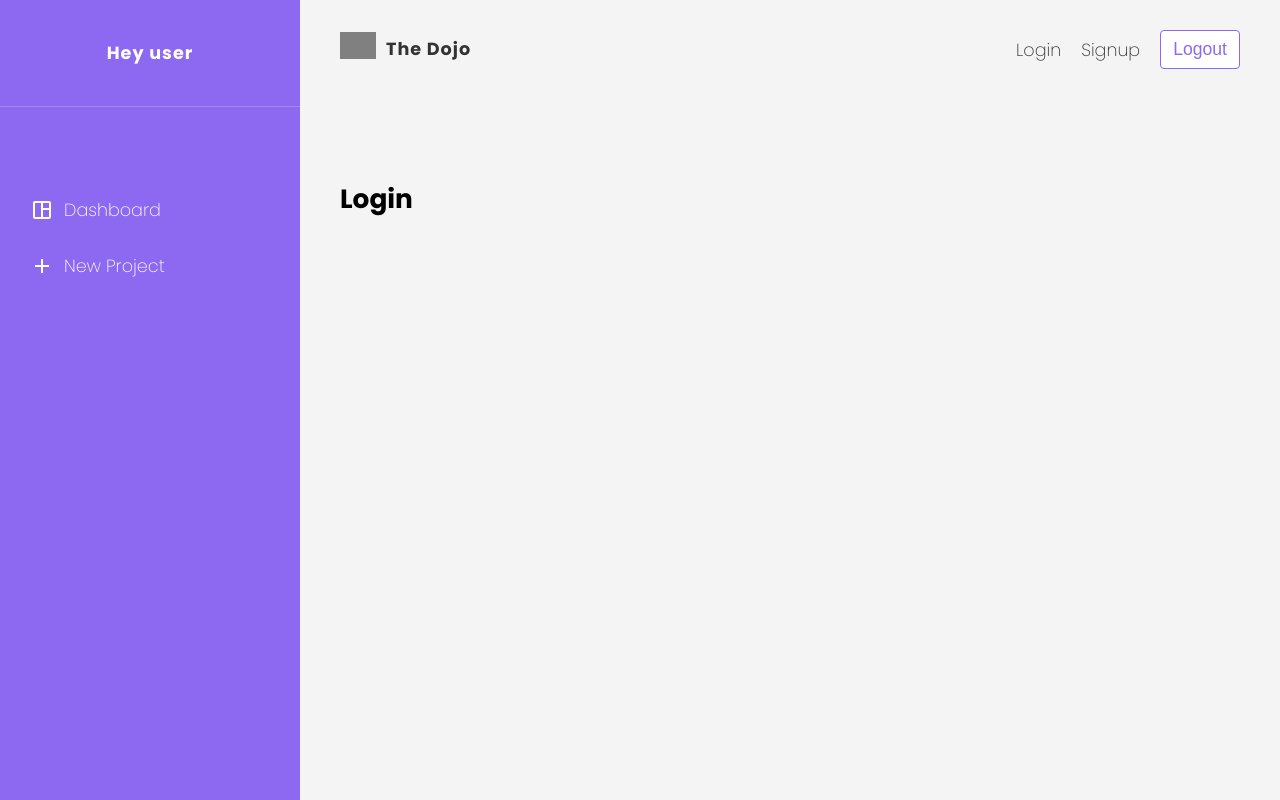
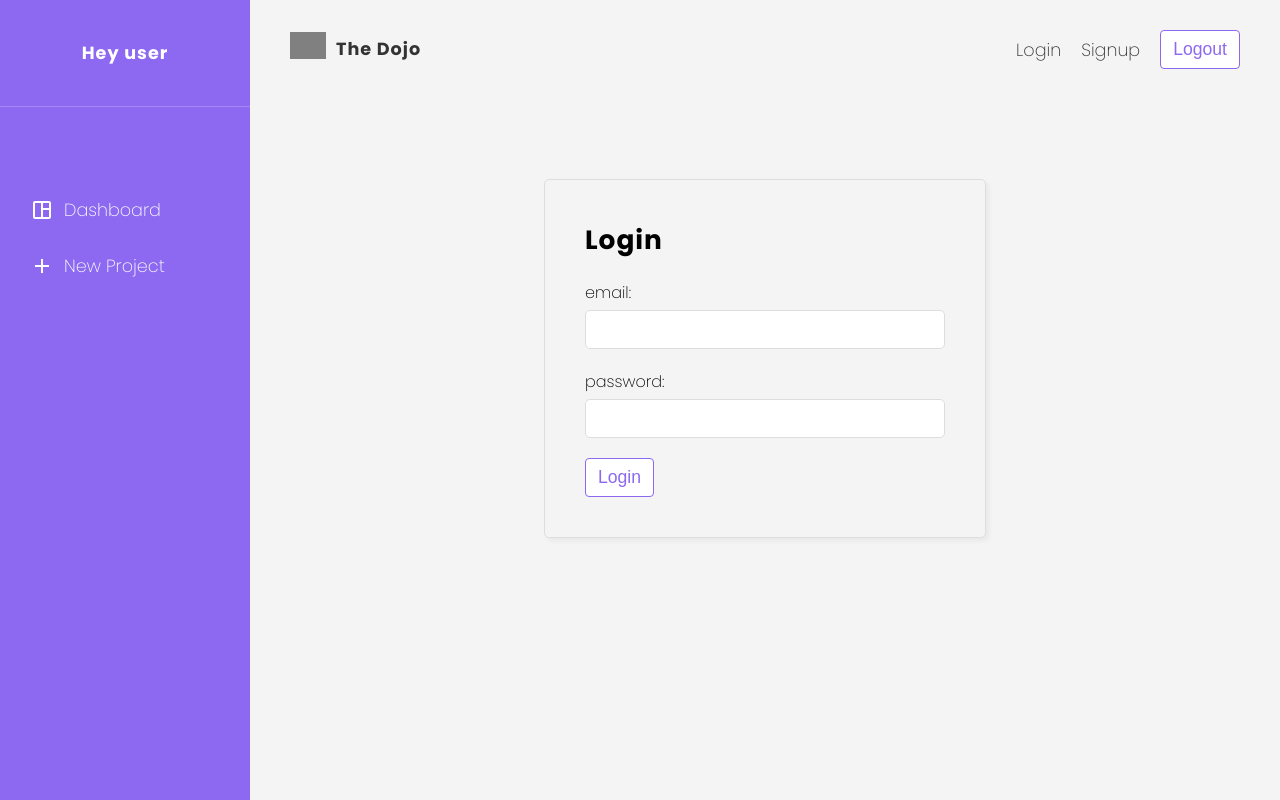
Before and after one commit to JerryDoran/react-project-management, a React (Create React App) app: page /login in a window 1280 px wide. Built offline with nearby package versions, Linux system fonts and the light colour scheme; no server answers; grey boxes are pictures that could not be loaded.

Commit message:
added signup and login functionality and route guards for application

```diff
--- a/src/App.js
+++ b/src/App.js
@@ -1,4 +1,10 @@
-import { BrowserRouter as Router, Route, Switch } from 'react-router-dom';
+import {
+  BrowserRouter as Router,
+  Route,
+  Switch,
+  Redirect,
+} from 'react-router-dom';
+import { useAuthContext } from './hooks/useAuthContext';
 
 // styles
 import GlobalStyle from './GlobalStyles.styled';
@@ -14,32 +20,41 @@ import Navbar from './components/navbar/Navbar';
 import Sidebar from './components/sidebar/Sidebar';
 
 function App() {
+  const { user, authIsReady } = useAuthContext();
+
   return (
     <div className='App'>
       <GlobalStyle />
+      {authIsReady && (
         <Router>
           <Sidebar />
           <div className='container'>
             <Navbar />
             <Switch>
               <Route exact path='/'>
-              <Dashboard />
+                {!user && <Redirect to='/login' />}
+                {user && <Dashboard />}
               </Route>
               <Route path='/create'>
-              <Create />
+                {!user && <Redirect to='/login' />}
+                {user && <Create />}
               </Route>
               <Route path='/login'>
-              <Login />
+                {user && <Redirect to='/' />}
+                {!user && <Login />}
               </Route>
               <Route path='/signup'>
-              <Signup />
+                {user && <Redirect to='/' />}
+                {!user && <Signup />}
               </Route>
               <Route path='/projects/:id'>
-              <Project />
+                {!user && <Redirect to='/login' />}
+                {user && <Project />}
               </Route>
             </Switch>
           </div>
         </Router>
+      )}
     </div>
   );
 }
--- a/src/components/navbar/Navbar.js
+++ b/src/components/navbar/Navbar.js
@@ -5,14 +5,17 @@ import {
   ListItem,
   LogoContainer,
   LogoIcon,
-  Navbar,
+  Nav,
 } from './Navbar.styled';
 import temple from '../../assets/temple.svg';
 import { Link } from 'react-router-dom';
+import { useLogout } from '../../hooks/useLogout';
 
-export default function Create() {
+export default function Navbar() {
+  const { logout, isPending } = useLogout();
+
   return (
-    <Navbar>
+    <Nav>
       <LogoContainer>
         <Link to='/'>
           <LogoIcon src={temple} alt='dojo logo' />
@@ -28,9 +31,10 @@ export default function Create() {
           <Link to='/signup'>Signup</Link>
         </ListItem>
         <ListItem>
-          <Button>Logout</Button>
+          {!isPending && <Button onClick={logout}>Logout</Button>}
+          {isPending && <Button disabled>Logging out...</Button>}
         </ListItem>
       </List>
-    </Navbar>
+    </Nav>
   );
 }
--- a/src/components/navbar/Navbar.styled.js
+++ b/src/components/navbar/Navbar.styled.js
@@ -1,6 +1,6 @@
 import styled from 'styled-components';
 
-export const Navbar = styled.div`
+export const Nav = styled.div`
   padding: 30px 0;
   display: flex;
   justify-content: space-between;
--- a/src/components/sidebar/Sidebar.styled.js
+++ b/src/components/sidebar/Sidebar.styled.js
@@ -1,8 +1,8 @@
 import styled from 'styled-components';
 
 export const SidebarContainer = styled.div`
-  width: 300px;
-  min-width: 300px;
+  width: 250px;
+  min-width: 250px;
   background-color: var(--primary-color);
   min-height: 100vh;
   box-sizing: border-box;
--- a/src/firebase/config.js
+++ b/src/firebase/config.js
@@ -1,6 +1,7 @@
 import firebase from 'firebase/app';
 import 'firebase/firestore';
 import 'firebase/auth';
+import 'firebase/storage';
 
 const firebaseConfig = {
   apiKey: 'AIzaSyDJr9y-244bCz4xEdTXuTaRWq7hARptTco',
@@ -17,7 +18,8 @@ firebase.initializeApp(firebaseConfig);
 // init services
 const projectFirestore = firebase.firestore();
 const projectAuth = firebase.auth();
+const projectStorage = firebase.storage();
 
 const timestamp = firebase.firestore.Timestamp;
 
-export { projectFirestore, projectAuth, timestamp };
+export { projectFirestore, projectAuth, projectStorage, timestamp };
--- a/src/hooks/useLogin.js
+++ b/src/hooks/useLogin.js
@@ -1,5 +1,5 @@
 import { useEffect, useState } from 'react';
-import { projectAuth } from '../firebase/config';
+import { projectAuth, projectFirestore } from '../firebase/config';
 import { useAuthContext } from './useAuthContext';
 
 export const useLogin = () => {
@@ -18,6 +18,13 @@ export const useLogin = () => {
         email,
         password
       );
+
+      // update online status
+
+      await projectFirestore
+        .collection('users')
+        .doc(user.uid)
+        .update({ online: true });
 
       dispatch({ type: 'LOGIN', payload: user });
 
--- a/src/hooks/useLogout.js
+++ b/src/hooks/useLogout.js
@@ -1,12 +1,12 @@
 import { useEffect, useState } from 'react';
-import { projectAuth } from '../firebase/config';
+import { projectAuth, projectFirestore } from '../firebase/config';
 import { useAuthContext } from './useAuthContext';
 
 export const useLogout = () => {
   const [error, setError] = useState(null);
   const [isPending, setIsPending] = useState(false);
   const [isCanceled, setIsCanceled] = useState(false);
-  const { dispatch } = useAuthContext();
+  const { dispatch, user } = useAuthContext();
 
   const logout = async () => {
     setError(null);
@@ -14,6 +14,13 @@ export const useLogout = () => {
 
     // sign user out
     try {
+      // update online status
+      const { uid } = user;
+      await projectFirestore
+        .collection('users')
+        .doc(uid)
+        .update({ online: false });
+
       await projectAuth.signOut();
 
       dispatch({ type: 'LOGOUT' });
--- a/src/hooks/useSignup.js
+++ b/src/hooks/useSignup.js
@@ -1,5 +1,9 @@
 import { useEffect, useState } from 'react';
-import { projectAuth } from '../firebase/config';
+import {
+  projectAuth,
+  projectStorage,
+  projectFirestore,
+} from '../firebase/config';
 import { useAuthContext } from './useAuthContext';
 
 export const useSignup = () => {
@@ -8,7 +12,7 @@ export const useSignup = () => {
   const [isCanceled, setIsCanceled] = useState(false);
   const { dispatch } = useAuthContext();
 
-  const signup = async (email, password, displayName) => {
+  const signup = async (email, password, displayName, thumbnail) => {
     setError(null);
     setIsPending(true);
 
@@ -23,8 +27,23 @@ export const useSignup = () => {
         throw new Error('Could not complete signup');
       }
 
+      // upload user photo
+      const uploadPath = `thumbnails/${res.user.uid}/${thumbnail.name}`;
+      const image = await projectStorage.ref(uploadPath).put(thumbnail);
+      const imageURL = await image.ref.getDownloadURL();
+
       // add display name to user
-      await res.user.updateProfile({ displayName: displayName });
+      await res.user.updateProfile({
+        displayName: displayName,
+        photoURL: imageURL,
+      });
+
+      // create user document
+      await projectFirestore.collection('users').doc(res.user.uid).set({
+        online: true,
+        displayName: displayName,
+        photoURL: imageURL,
+      });
 
       // displatch login action
       dispatch({ type: 'LOGIN', payload: res.user });
@@ -36,7 +55,6 @@ export const useSignup = () => {
       }
     } catch (error) {
       if (!isCanceled) {
-        console.log(error.message);
         setError(error.message);
         setIsPending(false);
       }
--- a/src/pages/login/Login.js
+++ b/src/pages/login/Login.js
@@ -1,10 +1,44 @@
+import { useState } from 'react';
+import { useLogin } from '../../hooks/useLogin';
+
 // styles
-import { LoginContainer } from './Login.styled';
+import { AuthForm, Button } from './Login.styled';
 
-export default function Login() {
+export default function Signup() {
+  const [email, setEmail] = useState('');
+  const [password, setPassword] = useState('');
+
+  const { login, isPending, error } = useLogin();
+
+  const handleSubmit = (e) => {
+    e.preventDefault();
+    login(email, password);
+  };
+
   return (
-    <LoginContainer>
+    <AuthForm onSubmit={handleSubmit}>
       <h2>Login</h2>
-    </LoginContainer>
+      <label>
+        <span>email:</span>
+        <input
+          type='email'
+          required
+          onChange={(e) => setEmail(e.target.value)}
+          value={email}
+        />
+      </label>
+      <label>
+        <span>password:</span>
+        <input
+          type='password'
+          required
+          onChange={(e) => setPassword(e.target.value)}
+          value={password}
+        />
+      </label>
+      {!isPending && <Button>Login</Button>}
+      {isPending && <Button disabled>Loading</Button>}
+      {error && <div className='error'>{error}</div>}
+    </AuthForm>
   );
 }
--- a/src/pages/login/Login.styled.js
+++ b/src/pages/login/Login.styled.js
@@ -1,11 +1,55 @@
 import styled from 'styled-components';
 
-export const LoginContainer = styled.div``;
+export const AuthForm = styled.form`
+  border-radius: 5px;
+  max-width: 360px;
+  margin: 60px auto;
+  padding: 40px;
+  border: 1px solid #ddd;
+  box-shadow: 3px 3px 5px rgba(0, 0, 0, 0.05);
 
-// export const DashboardContainer = styled.div``
+  h2 {
+    font-weight: 600;
+    letter-spacing: 1px;
+  }
 
-// export const DashboardContainer = styled.div``
+  label {
+    display: block;
+    margin: 20px auto;
+  }
 
-// export const DashboardContainer = styled.div``
+  span {
+    display: block;
+    margin-bottom: 5px;
+    font-size: 1rem;
+  }
 
-// export const DashboardContainer = styled.div``
+  input {
+    padding: 8px 6px;
+    font-size: 1em;
+    color: #777;
+    width: 100%;
+    box-sizing: border-box;
+    border: 1px solid #ddd;
+    border-radius: 5px;
+  }
+
+  .file {
+    background: #fff;
+  }
+`;
+
+export const Button = styled.button`
+  background: #fff;
+  padding: 8px 12px;
+  border-radius: 4px;
+  color: var(--primary-color);
+  cursor: pointer;
+  font-size: 1em;
+  border: 1px solid var(--primary-color);
+
+  &:hover {
+    color: #fff;
+    background-color: var(--primary-color);
+  }
+`;
--- a/src/pages/signup/Signup.js
+++ b/src/pages/signup/Signup.js
@@ -1,4 +1,5 @@
 import { useState } from 'react';
+import { useSignup } from '../../hooks/useSignup';
 
 // styles
 import { AuthForm, Button } from './Signup.styled';
@@ -9,10 +10,11 @@ export default function Signup() {
   const [displayName, setDisplayName] = useState('');
   const [thumbnail, setThumbnail] = useState(null);
   const [thumbnailError, setThumbnailError] = useState(null);
+  const { signup, isPending, error } = useSignup();
 
   const handleSubmit = (e) => {
     e.preventDefault();
-    console.log(email, password, displayName, thumbnail);
+    signup(email, password, displayName, thumbnail);
   };
 
   const handleFileChange = (e) => {
@@ -36,7 +38,6 @@ export default function Signup() {
 
     setThumbnailError(null);
     setThumbnail(selected);
-    console.log('thumbnail updated');
   };
 
   return (
@@ -79,7 +80,9 @@ export default function Signup() {
         />
         {thumbnailError && <div className='error'>{thumbnailError}</div>}
       </label>
-      <Button>Signup</Button>
+      {!isPending && <Button>Signup</Button>}
+      {isPending && <Button disabled>Loading</Button>}
+      {error && <div className='error'>{error}</div>}
     </AuthForm>
   );
 }
```
Lines whose indentation alone changed are shown as unchanged.
